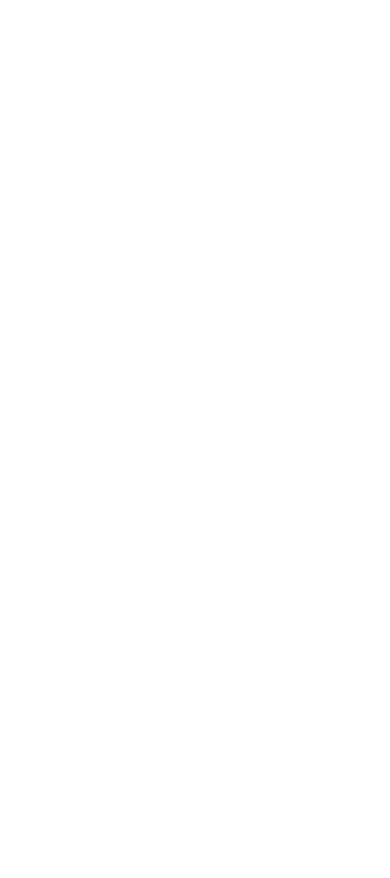
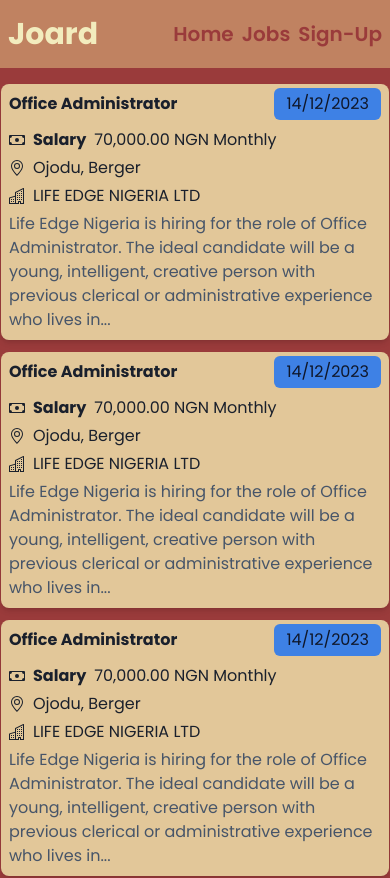
Before and after one commit to coderoyalty/job-board, a React (Vite) app in the folder frontend/: page /job-offer in a window 390 px wide. Before the commit this address had no page. Shown: the top 878 px of the page. Before the commit the page ends 844 px from the top, so only its background shows below. Built offline with nearby package versions, Linux system fonts and the light colour scheme.

Commit message:
frontend: add job page component this commit implements a simple job offers preview page - update routing links - implement job filtering form
yet to implement:
- job filtering form for mobile view
- dynamic job offer data

```diff
--- a/frontend/src/App.jsx
+++ b/frontend/src/App.jsx
@@ -1,19 +1,22 @@
-import React, { useState } from "react";
-import { Button, ChakraProvider, Text } from "@chakra-ui/react";
+import React from "react";
+import { ChakraProvider } from "@chakra-ui/react";
 import { BrowserRouter as Router, Routes, Route } from "react-router-dom";
-import ReactQuillWrapper from "./components/ReactQuillWrapper";
 import Layout from "./Layout";
 import Editor from "./components/Editor";
+import JobPage from "./pages/JobPage";
 
 function App() {
   return (
+    <ChakraProvider>
       <Router>
         <Routes>
           <Route path="/" element={<Layout />}>
             <Route path="editor" element={<Editor />} />
+            <Route path="job-offer" element={<JobPage />} />
           </Route>
         </Routes>
       </Router>
+    </ChakraProvider>
   );
 }
 
--- a/frontend/src/Header.jsx
+++ b/frontend/src/Header.jsx
@@ -1,13 +1,35 @@
+import { Stack } from "@chakra-ui/react";
 import React from "react";
-import { Flex, Spacer, Box, Button, IconButton } from "@chakra-ui/react";
-import { HamburgerIcon } from "@chakra-ui/icons";
+import { Link } from "react-router-dom";
 
 const Header = () => {
   return (
-    <header>
-      <h1 className="text-3xl text-center text-neutral-600 font-bold">
-        Hello World
-      </h1>
+    <header className="sticky top-0 bg-[#C08261] z-50 font-poppins">
+      <div className=" mx-auto max-w-[800px] px-2 py-4 flex items-center justify-between">
+        <h1 className="text-3xl text-[#F2ECBE] font-bold">Joard</h1>
+        <nav>
+          <Stack direction="row" spacing={2}>
+            <Link
+              to="/"
+              className="transition-all text-xl font-semibold text-[#9A3B3B] hover:text-[#E2C799]"
+            >
+              Home
+            </Link>
+            <Link
+              to="/job-offer"
+              className="transition-all text-xl font-semibold text-[#9A3B3B] hover:text-[#E2C799]"
+            >
+              Jobs
+            </Link>
+            <Link
+              to="/"
+              className="transition-all text-xl font-semibold text-[#9A3B3B] hover:text-[#E2C799]"
+            >
+              Sign-Up
+            </Link>
+          </Stack>
+        </nav>
+      </div>
     </header>
   );
 };
--- a/frontend/src/Layout.jsx
+++ b/frontend/src/Layout.jsx
@@ -3,7 +3,7 @@
 
 export default function Layout() {
   return (
-    <main>
+    <main className="pb-4">
       <Header />
       <Outlet />
     </main>
--- /dev/null
+++ b/frontend/src/components/job/JobCard.jsx
@@ -0,0 +1,84 @@
+const data = {
+  jobTitle: "Office Administrator",
+  created: "",
+  salary: "70,000.00",
+  location: "Ojodu, Berger",
+  summary: `Life Edge Nigeria is hiring for the role of Office
+                Administrator. The ideal candidate will be a young, intelligent,
+                creative person with previous clerical or administrative
+                experience who lives in...`,
+  company: "LIFE EDGE NIGERIA LTD",
+};
+
+import { Link } from "react-router-dom";
+
+const JobCard = () => {
+  return (
+    <>
+      <div className="transition-all mx-3 w-[388px] sm:w-[424px] sm:mx-0 md:w-[488px] lg:w-[600px] bg-[#E2C799] shadow-md rounded-lg overflow-hidden">
+        <Link>
+          <div className="flex gap-1 flex-col p-2 md:p-4">
+            {/*  */}
+            <div className="flex justify-between">
+              <div className="font-bold">{data.jobTitle}</div>
+              <div className="flex">
+                <div className="animate-bounce rounded-md text-slate-900 py-1 px-3 bg-[rgba(13,109,253,0.77)]">
+                  14/12/2023
+                </div>
+              </div>
+            </div>
+            {/*  */}
+            <div className="flex items-center gap-2">
+              <svg
+                xmlns="http://www.w3.org/2000/svg"
+                width="16"
+                height="16"
+                fill="currentColor"
+                className="bi bi-cash"
+                viewBox="0 0 16 16"
+              >
+                <path d="M8 10a2 2 0 1 0 0-4 2 2 0 0 0 0 4z"></path>
+                <path d="M0 4a1 1 0 0 1 1-1h14a1 1 0 0 1 1 1v8a1 1 0 0 1-1 1H1a1 1 0 0 1-1-1V4zm3 0a2 2 0 0 1-2 2v4a2 2 0 0 1 2 2h10a2 2 0 0 1 2-2V6a2 2 0 0 1-2-2H3z"></path>
+              </svg>
+              <b>Salary</b> {data.salary} NGN Monthly
+            </div>
+            <div className="flex items-center gap-2">
+              <svg
+                xmlns="http://www.w3.org/2000/svg"
+                width="16"
+                height="16"
+                fill="currentColor"
+                className="bi bi-geo-alt"
+                viewBox="0 0 16 16"
+              >
+                <path d="M12.166 8.94c-.524 1.062-1.234 2.12-1.96 3.07A31.493 31.493 0 0 1 8 14.58a31.481 31.481 0 0 1-2.206-2.57c-.726-.95-1.436-2.008-1.96-3.07C3.304 7.867 3 6.862 3 6a5 5 0 0 1 10 0c0 .862-.305 1.867-.834 2.94zM8 16s6-5.686 6-10A6 6 0 0 0 2 6c0 4.314 6 10 6 10z"></path>
+                <path d="M8 8a2 2 0 1 1 0-4 2 2 0 0 1 0 4zm0 1a3 3 0 1 0 0-6 3 3 0 0 0 0 6z"></path>
+              </svg>
+              {data.location}
+            </div>
+            <div className="flex items-center gap-2">
+              <svg
+                xmlns="http://www.w3.org/2000/svg"
+                width="16"
+                height="16"
+                fill="currentColor"
+                className="bi bi-building"
+                viewBox="0 0 16 16"
+              >
+                <path
+                  fillRule="evenodd"
+                  d="M14.763.075A.5.5 0 0 1 15 .5v15a.5.5 0 0 1-.5.5h-3a.5.5 0 0 1-.5-.5V14h-1v1.5a.5.5 0 0 1-.5.5h-9a.5.5 0 0 1-.5-.5V10a.5.5 0 0 1 .342-.474L6 7.64V4.5a.5.5 0 0 1 .276-.447l8-4a.5.5 0 0 1 .487.022zM6 8.694 1 10.36V15h5V8.694zM7 15h2v-1.5a.5.5 0 0 1 .5-.5h2a.5.5 0 0 1 .5.5V15h2V1.309l-7 3.5V15z"
+                ></path>
+                <path d="M2 11h1v1H2v-1zm2 0h1v1H4v-1zm-2 2h1v1H2v-1zm2 0h1v1H4v-1zm4-4h1v1H8V9zm2 0h1v1h-1V9zm-2 2h1v1H8v-1zm2 0h1v1h-1v-1zm2-2h1v1h-1V9zm0 2h1v1h-1v-1zM8 7h1v1H8V7zm2 0h1v1h-1V7zm2 0h1v1h-1V7zM8 5h1v1H8V5zm2 0h1v1h-1V5zm2 0h1v1h-1V5zm0-2h1v1h-1V3z"></path>
+              </svg>
+              {data.company}
+            </div>
+            <p className="text text-slate-600">{data.summary}</p>
+          </div>
+        </Link>
+      </div>
+    </>
+  );
+};
+
+export default JobCard;
--- /dev/null
+++ b/frontend/src/components/job/JobFilterForm.jsx
@@ -0,0 +1,48 @@
+import {
+  FormControl,
+  FormLabel,
+  Stack,
+  VStack,
+  RadioGroup,
+  Radio,
+  Text,
+} from "@chakra-ui/react";
+
+const JobFilterForm = () => {
+  return (
+    <>
+      <aside className="w-[282px] h-[400px] bg-white sticky max-sm:relative sm:top-16 max-sm:hidden p-4">
+        <Text className="text-base font-bold">Filter</Text>
+        <VStack spacing={2}>
+          <FormControl>
+            <FormLabel className="text-slate-700 font-semibold mb-2">
+              Job Types
+            </FormLabel>
+            <RadioGroup colorScheme="teal" defaultValue={"all"}>
+              <Stack direction={"column"} spacing={2}>
+                <Radio value={"all"}>All</Radio>
+                <Radio value={"full-time"}>Full-Time</Radio>
+                <Radio value={"part-time"}>Part-Time</Radio>
+                <Radio value={"contractor"}>Contractor</Radio>
+                <Radio value={"intern"}>Intern</Radio>
+              </Stack>
+            </RadioGroup>
+          </FormControl>
+          <FormControl>
+            <FormLabel>Experience Level</FormLabel>
+            <RadioGroup colorScheme="teal" defaultValue="fresh">
+              <Stack direction={"column"} spacing={2}>
+                <Radio value={"fresh"}>Fresh</Radio>
+                <Radio value={"level-1"}>1-2 years</Radio>
+                <Radio value={"level-2"}>2-5 years</Radio>
+                <Radio value={"level-3"}>5+ years</Radio>
+              </Stack>
+            </RadioGroup>
+          </FormControl>
+        </VStack>
+      </aside>
+    </>
+  );
+};
+
+export default JobFilterForm;
--- a/frontend/src/index.css
+++ b/frontend/src/index.css
@@ -1,7 +1,12 @@
+@import url("https://fonts.googleapis.com/css2?family=Hanken+Grotesk:wght@500;700;800&family=Poppins:wght@400;500;600;700;800&display=swap");
+
 @tailwind base;
 @tailwind components;
 @tailwind utilities;
 
 #root {
-  @apply w-full min-h-screen;
+  font-family: "Hanken Grotesk", sans-serif;
+  font-family: "Poppins", sans-serif;
+  background-color: rgb(155, 152, 148);
+  @apply w-full min-h-screen bg-[#9A3B3B];
 }
--- /dev/null
+++ b/frontend/src/pages/JobPage.jsx
@@ -0,0 +1,24 @@
+import JobFilterForm from "../components/job/JobFilterForm";
+import JobCard from "../components/job/JobCard";
+
+const JobPage = () => {
+  return (
+    <>
+      <>
+        <section className="bg-inherit mt-4 relative flex gap-3 justify-center max-sm:flex-col max-sm:items-center w-full">
+          {/* side-menu with filter forms */}
+          <JobFilterForm />
+          <div className="flex flex-col gap-3">
+            <JobCard />
+            <JobCard />
+            <JobCard />
+            <JobCard />
+            <JobCard />
+          </div>
+        </section>
+      </>
+    </>
+  );
+};
+
+export default JobPage;
```
Lines whose indentation alone changed are shown as unchanged.
